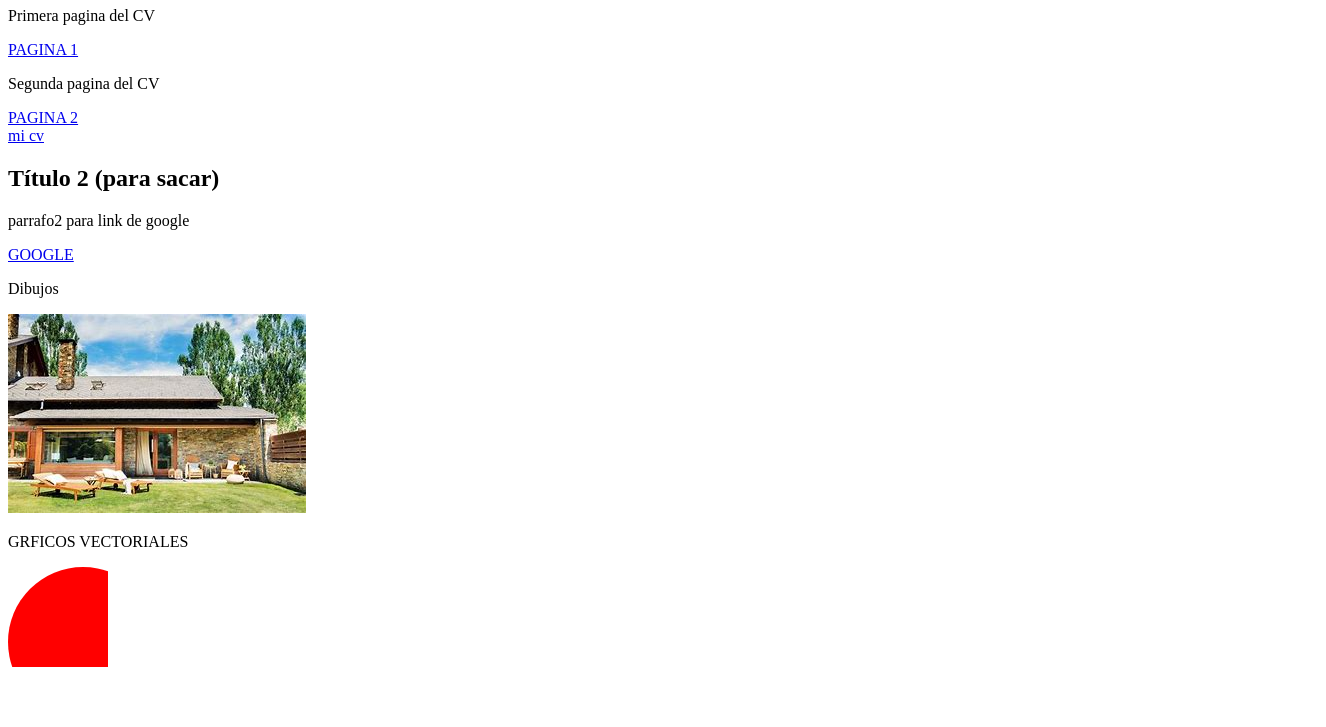
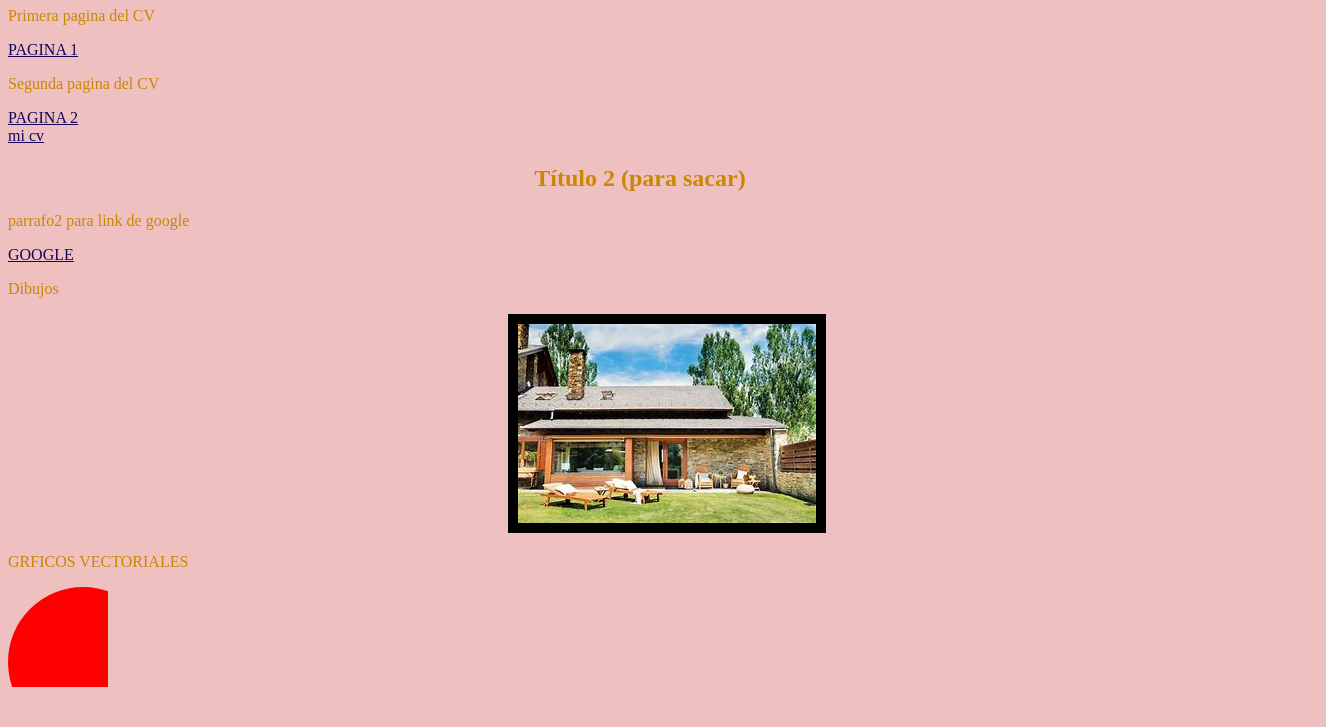
Before and after one commit to Hector100858/PracticaProfesionalizante, a plain HTML site: page index.html in a window 1280 px wide. Shown: the part 73-800 px from the top of the page, 1326 px wide, since content can reach past the window. Drawn offline with Linux system fonts and the light colour scheme.

Commit message:
creamos style

```diff
--- a/index.html
+++ b/index.html
@@ -4,6 +4,7 @@
 <head>
     <meta charset="UTF-8">
     <meta name="viewport" content="width=device-width, initial-scale=1.0">
+    <link rel="stylesheet" href="style.css">
     <title>mi primer html</title>
 </head>
 
--- /dev/null
+++ b/style.css
@@ -0,0 +1,22 @@
+body{
+    background-color: rgb(238, 192, 192);
+    color: rgb(201, 135, 3);
+}
+a{
+    color: rgb(21, 4, 94);
+}
+
+a:hover{
+    color: chartreuse;
+}
+a:visited{/* un  comentario */
+
+}
+img{
+    margin: 0px 500px 0px  500px;
+    padding: 10px;
+    background-color: black;
+}
+h1, h2{
+    text-align: center;
+}
```
